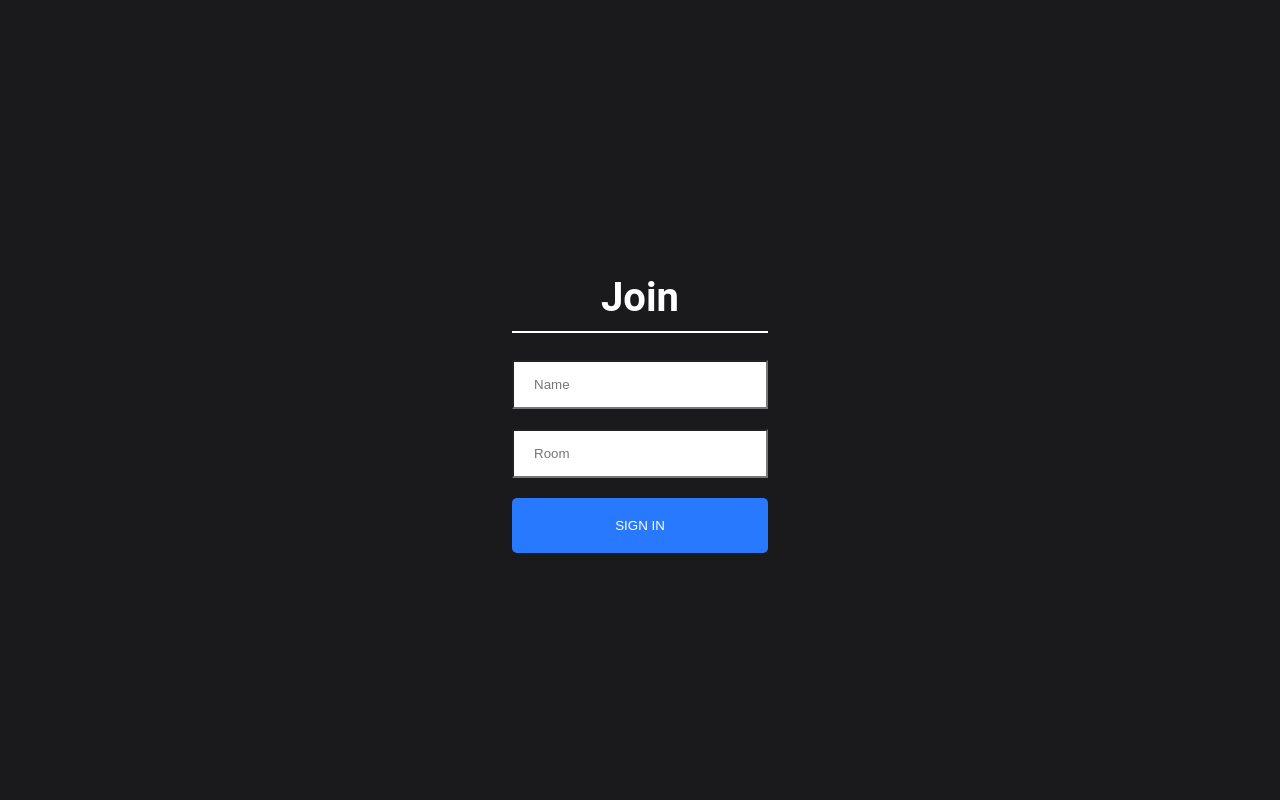
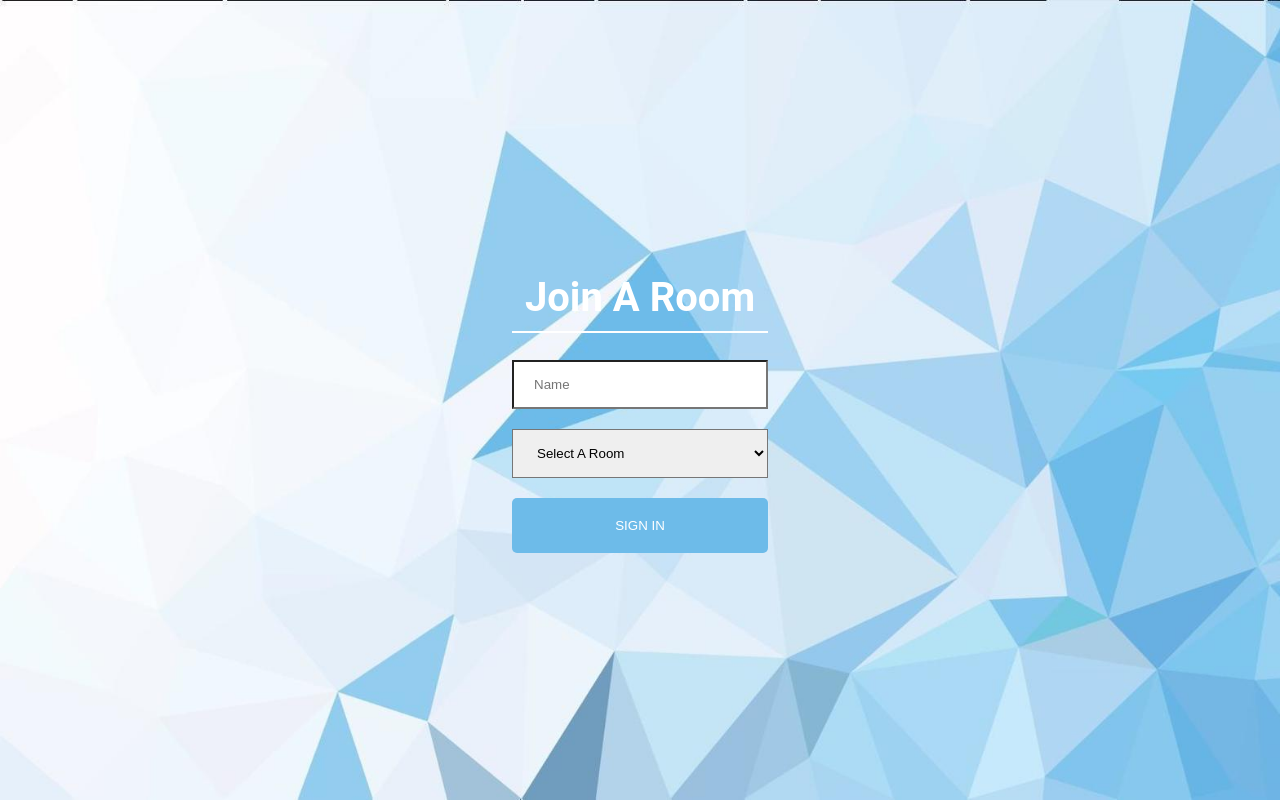
Before and after one commit to cbrinicombe13/wss-chat, a React (Create React App) app in the folder client/: page / in a window 1280 px wide. Built offline with nearby package versions, Linux system fonts and the light colour scheme.

Commit message:
Custom join page, moved to pre-defined rooms

```diff
--- a/client/src/components/Join/Join.css
+++ b/client/src/components/Join/Join.css
@@ -19,7 +19,8 @@ body {
   text-align: center;
   height: 100vh;
   align-items: center;
-  background-color: #1a1a1d;
+  background-image: url("./assets/background.jpeg");
+  background-size: cover;
 }
 
 .joinInnerContainer {
@@ -43,7 +44,7 @@ body {
   color: #fff !important;
   text-transform: uppercase;
   text-decoration: none;
-  background: #2979ff;
+  background: var(--primary-light);
   padding: 20px;
   border-radius: 5px;
   display: inline-block;
--- a/client/src/components/Join/Join.js
+++ b/client/src/components/Join/Join.js
@@ -10,7 +10,7 @@ export default function Join() {
     return (
         <div className="joinOuterContainer">
             <div className="joinInnerContainer">
-                <h1 className="heading">Join</h1>
+                <h1 className="heading">Join A Room</h1>
                 <div>
                     <input
                         placeholder="Name"
@@ -21,13 +21,17 @@ export default function Join() {
                     />
                 </div>
                 <div>
-                    <input
-                        placeholder="Room"
+                    <select
+                        value={room}
+                        onChange={({ target }) => setRoom(target.value)} defaultValue="default"
                         className="joinInput mt-20"
-                        type="text"
-                        onChange={({ target }) => setRoom(target.value)}
-                        value={room}
-                    />
+                    >
+                        <option value="default">Select A Room</option>
+                        <option value="JavaScript">JavaScript</option>
+                        <option value="PHP">PHP</option>
+                        <option value=".NET">.NET</option>
+                        <option value="Ruby">Ruby</option>
+                    </select>
                 </div>
                 <Link
                     onClick={e => (!name || !room) ? e.preventDefault() : null} to={`/chat?name=${name}&room=${room}`}
```
Also changed, not shown: client/src/components/Join/assets/background.jpeg (added).
